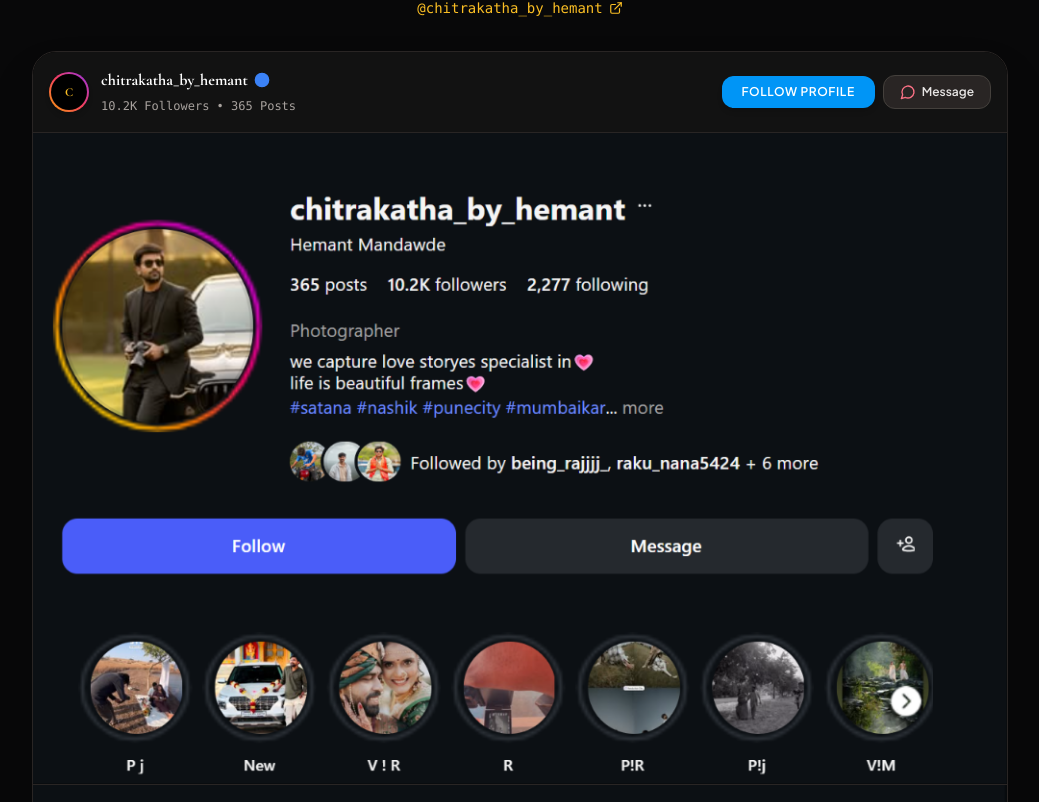
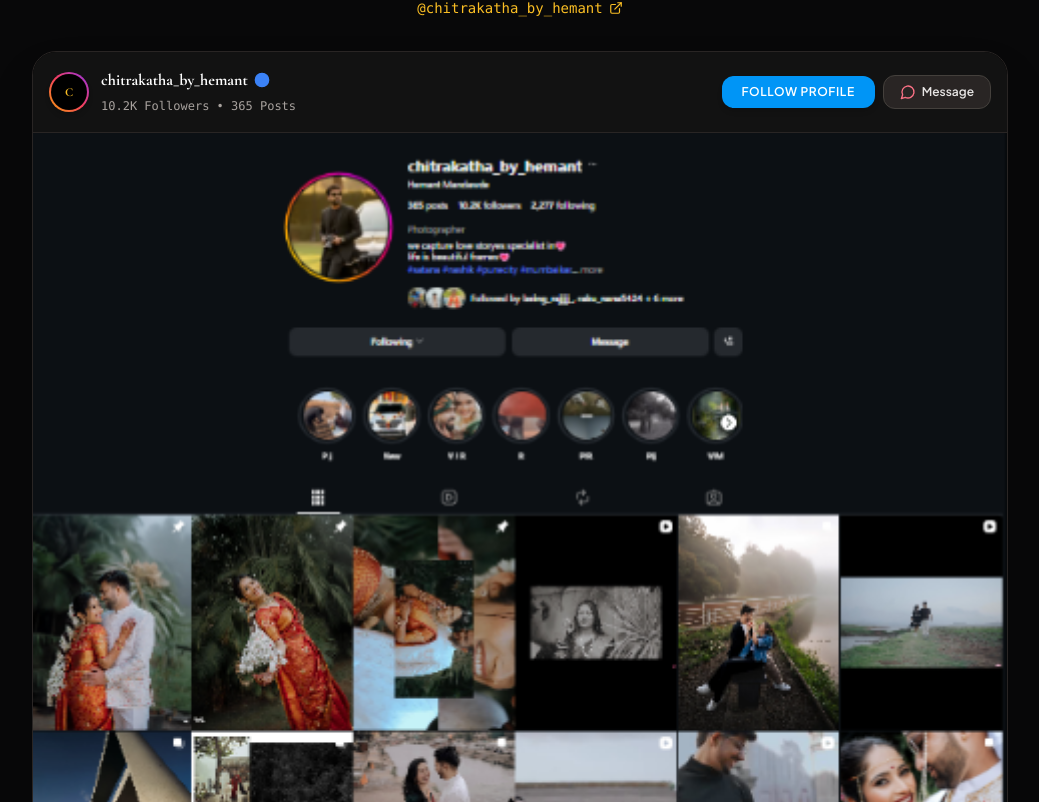
Before and after one commit to techrevolute/chitrakathabyhemant, a React (Vite) app: page / in a window 1280 px wide. Shown: the part 7298-8100 px from the top of the page, without its empty margins (120-1159 px from the left). Built offline with nearby package versions, Linux system fonts and the light colour scheme; no server answers; the database is empty.

Commit message:
RemoveInstagramTopProfileHeader

```diff
--- a/src/components/SocialFeeds.jsx
+++ b/src/components/SocialFeeds.jsx
@@ -8,7 +8,6 @@ export default function SocialFeeds() {
 
   // Prepend Vite BASE_URL so image paths work on both local dev server and GitHub Pages subpath (/chitrkatha-by-hemant/)
   const baseUrl = import.meta.env.BASE_URL || '/';
-  const headerImgSrc = `${baseUrl}assets/insta_header_cropped.png`.replace(/\/+/g, '/');
   const feedImgSrc = `${baseUrl}assets/hemant_instagram_feed.png`.replace(/\/+/g, '/');
 
   return (
@@ -78,20 +77,13 @@ export default function SocialFeeds() {
             </div>
           </div>
 
-          {/* SINGLE INSTAGRAM PROFILE CONTENT VIEW */}
+          {/* SINGLE INSTAGRAM PROFILE POSTS FEED VIEW */}
           <a
             href={instagramUrl}
             target="_blank"
             rel="noopener noreferrer"
             className="block relative cursor-pointer group/feed"
           >
-            {/* Profile Header Image */}
-            <img
-              src={headerImgSrc}
-              alt="Hemant Mandawade Official Instagram Profile Header chitrakatha_by_hemant"
-              className="w-full h-auto object-cover border-b border-stone-800"
-            />
-
             {/* Profile Posts Feed Image */}
             <img
               src={feedImgSrc}
```
